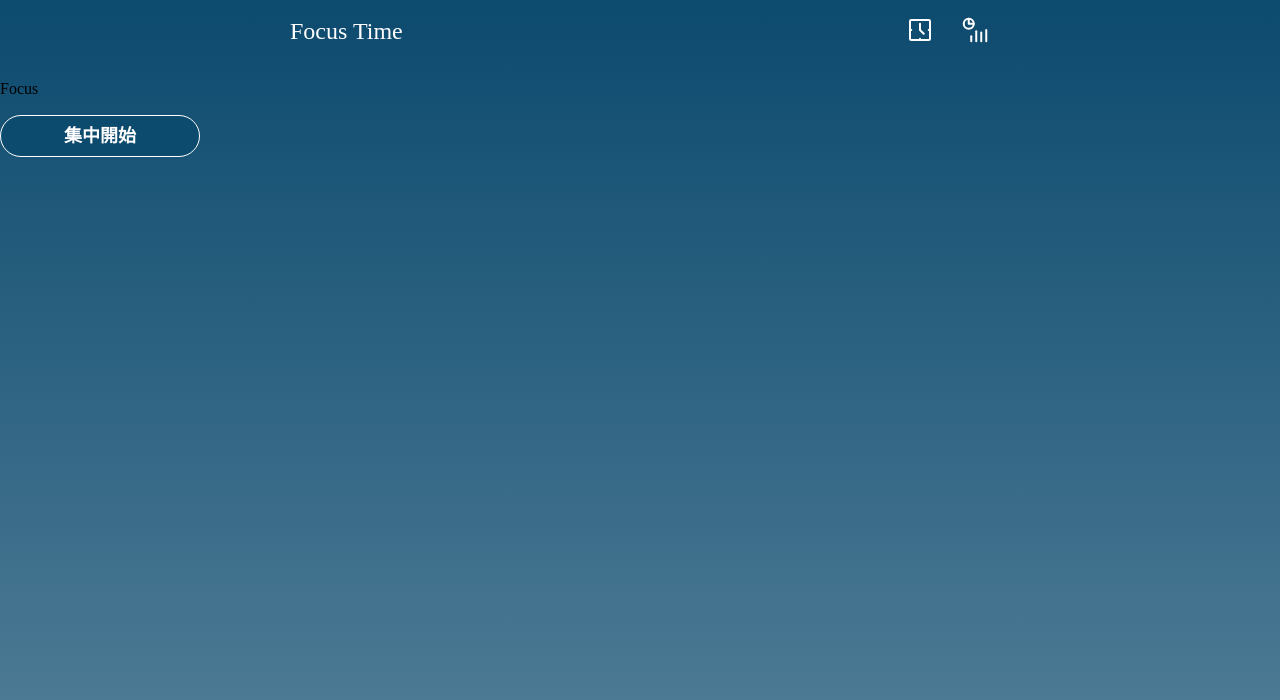
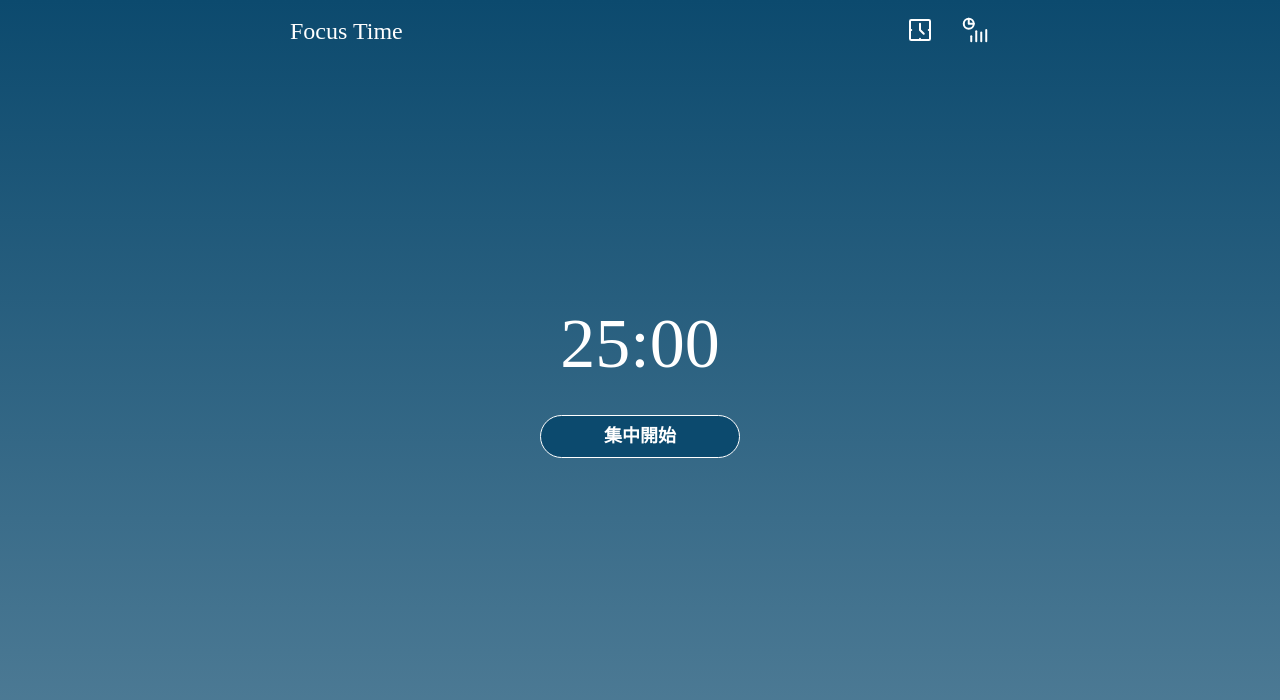
Before and after one commit to takumiozato/Focus, a Next.js app: page / in a window 1280 px wide. Shown: the top 700 px of the page. Built offline with nearby package versions, Linux system fonts and the light colour scheme.

Commit message:
home page style

```diff
--- a/components/pages/HomePage/index.tsx
+++ b/components/pages/HomePage/index.tsx
@@ -14,12 +14,14 @@ const Home = () => {
       <header>
         <Header />
       </header>
-      <main>
-        <p>Focus</p>
-        <div className={styles.buttonWrapper}>
-          <Button color="primary" onClick={() => {}}>
-            集中開始
-          </Button>
+      <main className={styles.main}>
+        <div className={styles.timer_area}>
+          <p className={styles.timer}>25:00</p>
+          <div className={styles.buttonWrapper}>
+            <Button color="primary" onClick={() => {}}>
+              集中開始
+            </Button>
+          </div>
         </div>
       </main>
     </div>
--- a/components/pages/HomePage/style.module.scss
+++ b/components/pages/HomePage/style.module.scss
@@ -1,10 +1,27 @@
 @import '@variables';
-
-.buttonWrapper {
-  width: 200px;
-}
 
 .body {
   height: 100vh;
   background: linear-gradient($color_primary, $color_primary_light);
 }
+
+.main {
+  padding: 0 20px;
+}
+
+.timer_area {
+  display: flex;
+  flex-direction: column;
+  align-items: center;
+  margin-top: 30vh;
+}
+
+.timer {
+  font-size: 70px;
+  color: #fff;
+  margin-bottom: 30px;
+}
+
+.buttonWrapper {
+  width: 200px;
+}
--- a/styles/globals.scss
+++ b/styles/globals.scss
@@ -348,6 +348,10 @@ ul {
   margin: 0;
 }
 
+p {
+  margin: 0;
+}
+
 /**
  * Add the correct display in IE 10.
  */
```
